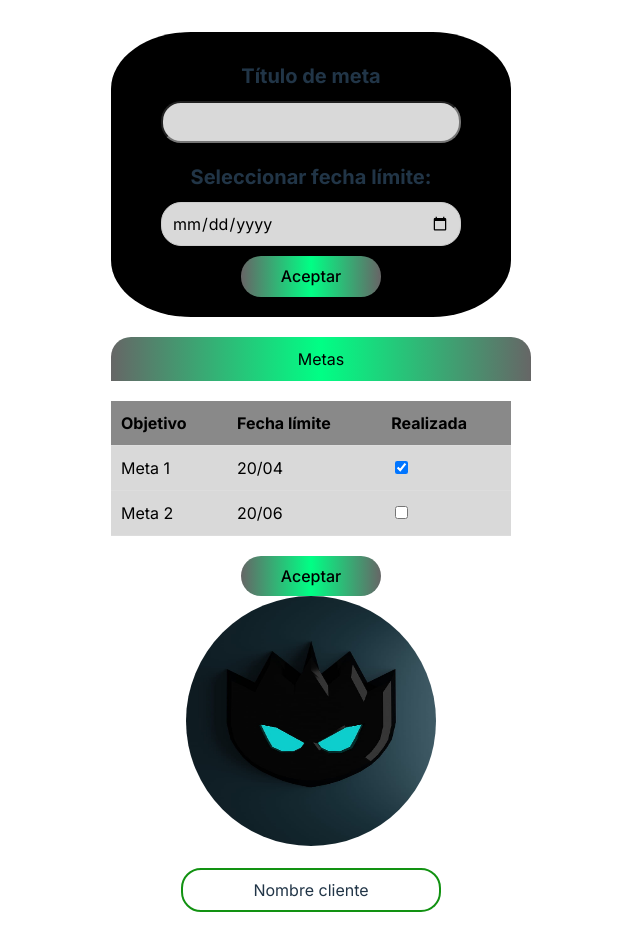
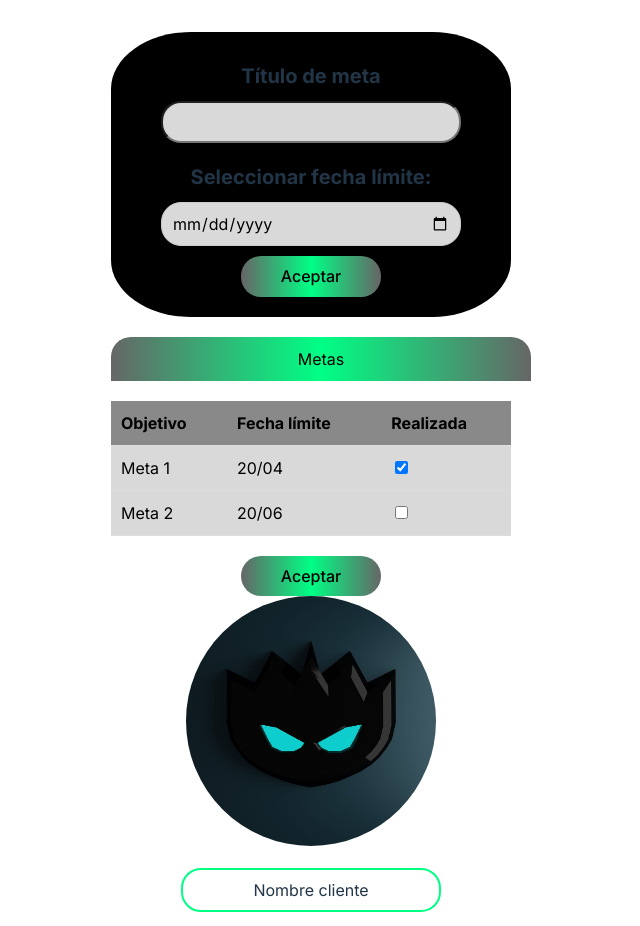
Before and after one commit to Ferchox/componentes, a React (Vite) app: page / in a window 1280 px wide. Shown: the top 926 px of the page, without its empty margins (329-969 px from the left). Built offline with nearby package versions, Linux system fonts and the light colour scheme.

Commit message:
arreglando color de bordes de informacionPersona

```diff
--- a/src/components/perfilCliente/InformacionPerfil.css
+++ b/src/components/perfilCliente/InformacionPerfil.css
@@ -18,7 +18,7 @@
     height: 30%;
     width: 60%;
     margin: 0.5rem 0;
-    border: 2px solid rgb(18, 146, 18);
+    border: 2px solid #00FF85;
     padding: 0.5rem;
     border-radius: 20px;
 }
```
Also changed, not shown: src/components/barraNavegacion/MenuOpciones.jsx (added, +11 -0 lines).
